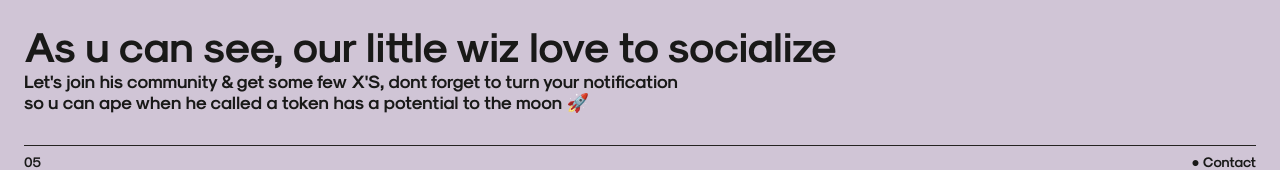
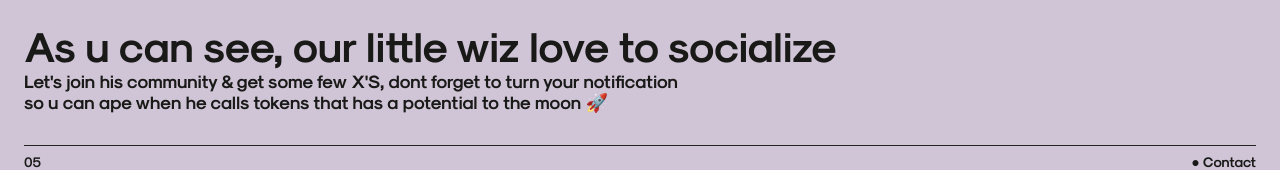
Before and after one commit to Kochikuko/wizard-calls, a website: page index.html in a window 1280 px wide. Shown: the part 2271-2441 px from the top of the page. Drawn offline with nearby package versions, Linux system fonts and the light colour scheme.

Commit message:
Update index.html

```diff
--- a/index.html
+++ b/index.html
@@ -213,7 +213,7 @@
                     <div class="c3-item-1" id="social">
                         <h2>As u can see, our little wiz love to socialize</h2>
                         <p>Let's join his community & get some few X'S, dont forget to turn your notification <br> so u can
-                            ape when he called a token has a potential to the moon 🚀</p>
+                            ape when he calls tokens that has a potential to the moon 🚀</p>
                     </div>
                     <div class="meta">
                         <div class="meta-line">
```
